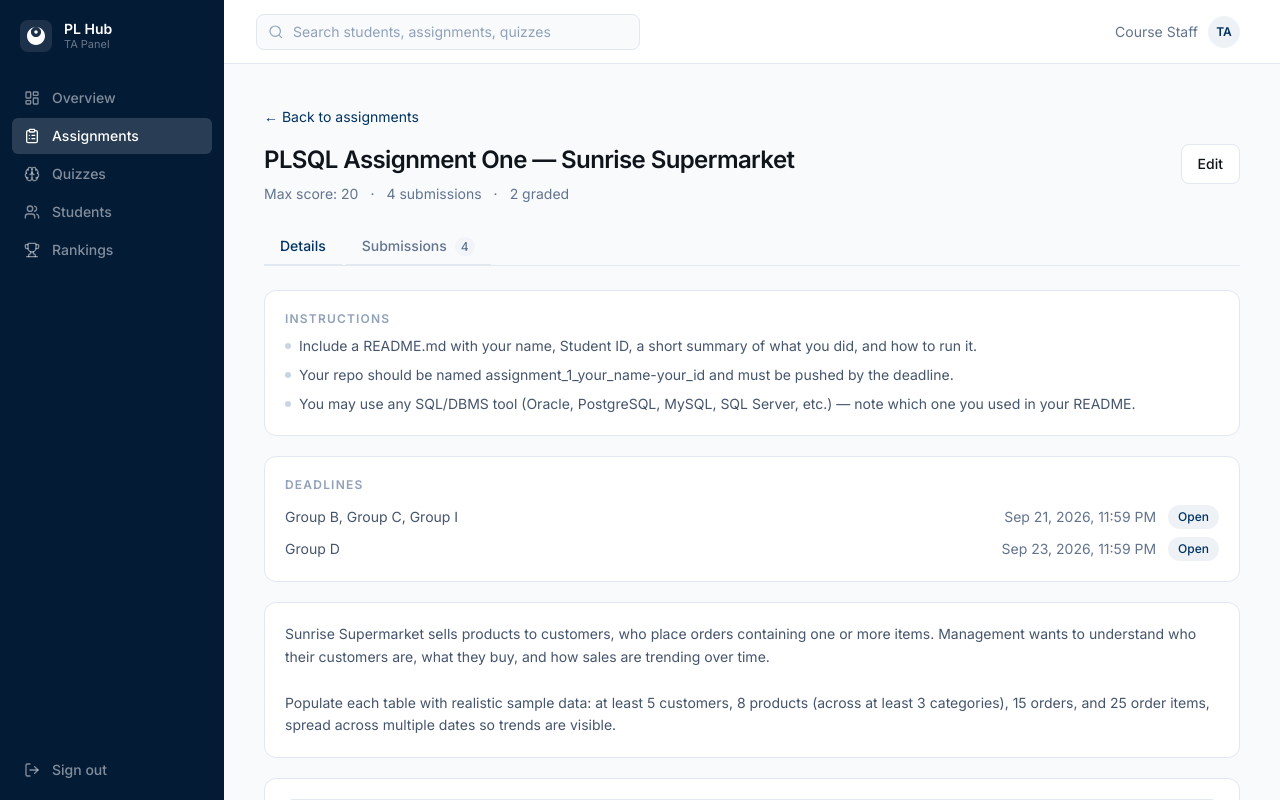
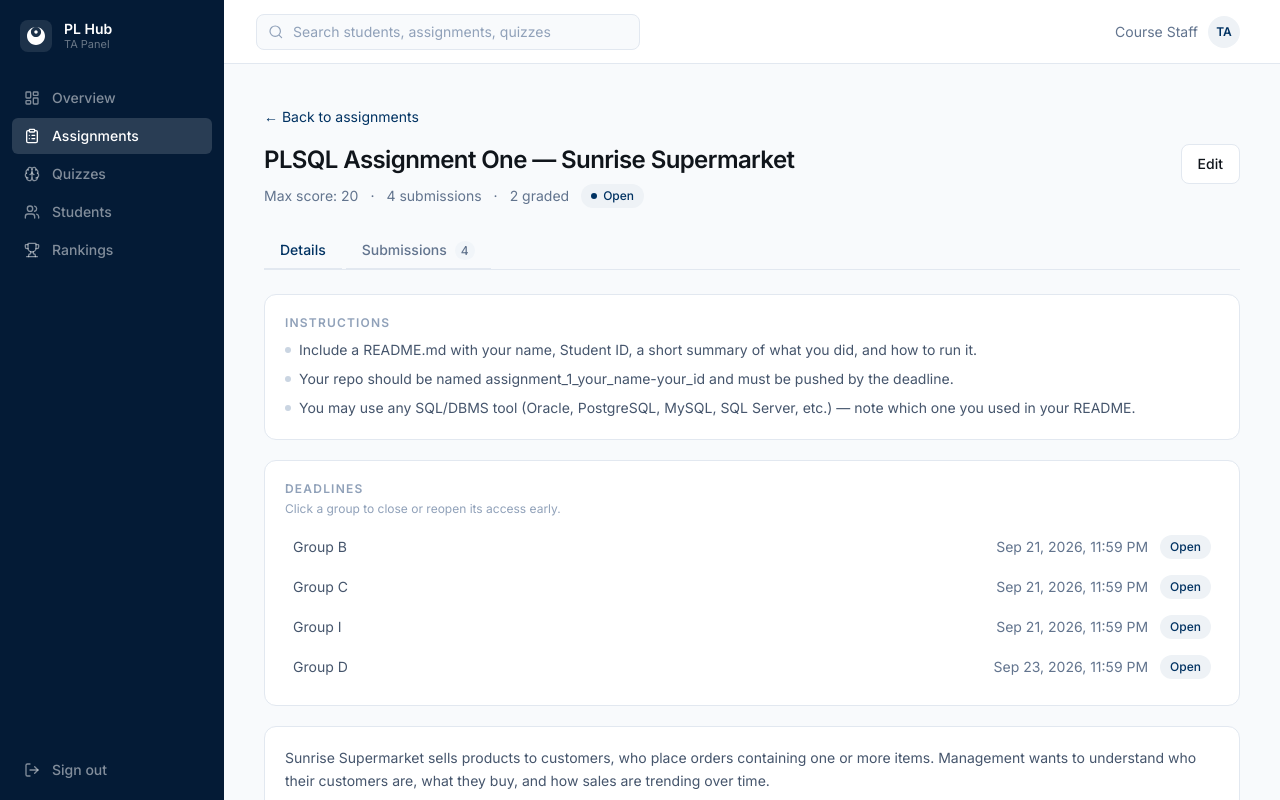
Before and after one commit to Afanyu-Emmanuel-Delonie/pl-hub, a Next.js app: page /admin/assignments/a1 in a window 1280 px wide. Shown: the top 800 px of the page. Built offline with nearby package versions, Linux system fonts and the light colour scheme.

Commit message:
feat: implement group management for assignments and quizzes

```diff
--- a/app/admin/assignments/[id]/page.tsx
+++ b/app/admin/assignments/[id]/page.tsx
@@ -8,7 +8,8 @@ import { Badge } from "@/components/ui/Badge";
 import { Button } from "@/components/ui/Button";
 import { Input } from "@/components/ui/Field";
 import { CodeBlock } from "@/components/ui/CodeBlock";
-import { ASSIGNMENTS, ASSIGNMENT_SUBMISSIONS, GROUPS } from "@/lib/mock-data";
+import { ASSIGNMENTS, ASSIGNMENT_SUBMISSIONS, setAssignmentClosedGroups } from "@/lib/mock-data";
+import { coveredGroups, deadlineForGroup, isAssignmentOpen, isClosedForGroup } from "@/lib/assignments";
 import type { AssignmentSubmission } from "@/lib/types";
 import { formatDate, formatDeadline, isPast } from "@/lib/format";
 
@@ -146,6 +147,7 @@ function GradeCard({ submission }: { submission: AssignmentSubmission }) {
 export default function AssignmentDetailPage() {
   const params = useParams<{ id: string }>();
   const [tab, setTab] = useState<Tab>("details");
+  const [, forceUpdate] = useState(0);
 
   const assignment = useMemo(
     () => ASSIGNMENTS.find((a) => a.id === params.id),
@@ -168,6 +170,16 @@ export default function AssignmentDetailPage() {
   }
 
   const graded = submissions.filter((s) => s.graded).length;
+  const isClosed = !isAssignmentOpen(assignment);
+  const groups = coveredGroups(assignment);
+
+  function toggleGroup(group: string) {
+    const closedGroups = assignment!.closedGroups.includes(group)
+      ? assignment!.closedGroups.filter((g) => g !== group)
+      : [...assignment!.closedGroups, group];
+    setAssignmentClosedGroups(assignment!.id, closedGroups);
+    forceUpdate((n) => n + 1);
+  }
 
   return (
     <div>
@@ -188,6 +200,9 @@ export default function AssignmentDetailPage() {
             <span>{submissions.length} submissions</span>
             <span>·</span>
             <span>{graded} graded</span>
+            <Badge variant={isClosed ? "neutral" : "brand"} dot>
+              {isClosed ? "Closed" : "Open"}
+            </Badge>
           </div>
         </div>
         <Link href={`/admin/assignments/${assignment.id}/edit`} className="self-start">
@@ -240,23 +255,39 @@ export default function AssignmentDetailPage() {
 
           {/* Deadlines */}
           <Card className="px-5 py-5">
-            <h2 className="mb-3 text-xs font-semibold uppercase tracking-widest text-slate-400">
+            <h2 className="text-xs font-semibold uppercase tracking-widest text-slate-400">
               Deadlines
             </h2>
-            <ul className="space-y-2">
-              {assignment.deadlines.map((d, i) => {
-                const closed = isPast(d.deadline);
+            <p className="mb-3 mt-1 text-xs text-slate-400">
+              Click a group to close or reopen its access early.
+            </p>
+            <ul className="space-y-1">
+              {groups.map((g) => {
+                const deadline = deadlineForGroup(assignment, g);
+                const pastDeadline = Boolean(deadline && isPast(deadline));
+                const closed = isClosedForGroup(assignment, g);
+                const closedEarly = assignment.closedGroups.includes(g) && !pastDeadline;
                 return (
-                  <li key={i} className="flex items-center justify-between text-sm">
-                    <span className="text-slate-600">
-                      {d.groups.length === GROUPS.length ? "All groups" : d.groups.join(", ")}
-                    </span>
-                    <span className="flex items-center gap-3">
-                      <span className="text-slate-500">{formatDeadline(d.deadline)}</span>
-                      <Badge variant={closed ? "neutral" : "brand"}>
-                        {closed ? "Closed" : "Open"}
-                      </Badge>
-                    </span>
+                  <li key={g}>
+                    <button
+                      type="button"
+                      disabled={pastDeadline}
+                      onClick={() => toggleGroup(g)}
+                      className={`flex w-full items-center justify-between rounded-lg px-2 py-1.5 text-sm transition-colors ${
+                        pastDeadline ? "cursor-default" : "hover:bg-slate-50"
+                      }`}
+                    >
+                      <span className="text-slate-600">{g}</span>
+                      <span className="flex items-center gap-3">
+                        <span className="text-slate-500">
+                          {deadline ? formatDeadline(deadline) : "—"}
+                        </span>
+                        {closedEarly && <Badge variant="warning">Closed early</Badge>}
+                        <Badge variant={closed ? "neutral" : "brand"}>
+                          {closed ? "Closed" : "Open"}
+                        </Badge>
+                      </span>
+                    </button>
                   </li>
                 );
               })}
--- a/app/admin/assignments/new/page.tsx
+++ b/app/admin/assignments/new/page.tsx
@@ -128,6 +128,7 @@ export default function NewAssignmentPage() {
       content: blocks,
       deadlines: validDeadlines,
       maxScore,
+      closedGroups: [],
       createdAt: new Date().toISOString(),
     };
 
--- a/app/admin/page.tsx
+++ b/app/admin/page.tsx
@@ -10,11 +10,12 @@ import {
 } from "@/lib/mock-data";
 import { computeLeaderboard } from "@/lib/rankings";
 import { isAssignmentOpen } from "@/lib/assignments";
-import { formatDate, isPast } from "@/lib/format";
+import { isQuizOpen } from "@/lib/quizzes";
+import { formatDate } from "@/lib/format";
 
 export default function AdminOverviewPage() {
   const activeAssignments = ASSIGNMENTS.filter(isAssignmentOpen).length;
-  const activeQuizzes = QUIZZES.filter((q) => !isPast(q.deadline)).length;
+  const activeQuizzes = QUIZZES.filter(isQuizOpen).length;
   const pending = ASSIGNMENT_SUBMISSIONS.filter((s) => !s.graded);
 
   const gradedPercents = [
--- a/app/admin/quizzes/[id]/page.tsx
+++ b/app/admin/quizzes/[id]/page.tsx
@@ -8,8 +8,8 @@ import { Badge } from "@/components/ui/Badge";
 import { Button } from "@/components/ui/Button";
 import { StatCard } from "@/components/ui/StatCard";
 import { CodeBlock } from "@/components/ui/CodeBlock";
-import { Modal } from "@/components/ui/Modal";
-import { QUIZZES, QUIZ_RESPONSES, setQuizClosed } from "@/lib/mock-data";
+import { QUIZZES, QUIZ_RESPONSES, setQuizClosedGroups } from "@/lib/mock-data";
+import { isQuizClosedForGroup, isQuizOpen, quizGroups } from "@/lib/quizzes";
 import { formatDate, formatDeadline, isPast } from "@/lib/format";
 import type { QuizQuestion } from "@/lib/types";
 
@@ -83,7 +83,6 @@ function QuestionCard({ question, index }: { question: QuizQuestion; index: numb
 export default function QuizDetailPage() {
   const params = useParams<{ id: string }>();
   const [tab, setTab] = useState<Tab>("questions");
-  const [confirmOpen, setConfirmOpen] = useState(false);
   const [, forceUpdate] = useState(0);
 
   const quiz = useMemo(() => QUIZZES.find((q) => q.id === params.id), [params.id]);
@@ -106,7 +105,8 @@ export default function QuizDetailPage() {
     );
   }
 
-  const isClosed = quiz.closed || isPast(quiz.deadline);
+  const isClosed = !isQuizOpen(quiz);
+  const groups = quizGroups(quiz);
 
   const average =
     results.length > 0
@@ -115,10 +115,12 @@ export default function QuizDetailPage() {
         )
       : 0;
 
-  function handleEndQuiz() {
-    setQuizClosed(quiz!.id);
+  function toggleGroup(group: string) {
+    const closedGroups = quiz!.closedGroups.includes(group)
+      ? quiz!.closedGroups.filter((g) => g !== group)
+      : [...quiz!.closedGroups, group];
+    setQuizClosedGroups(quiz!.id, closedGroups);
     forceUpdate((n) => n + 1);
-    setConfirmOpen(false);
   }
 
   return (
@@ -142,16 +144,9 @@ export default function QuizDetailPage() {
             </Badge>
           </div>
         </div>
-        <div className="flex items-center gap-2 self-start">
-          <Link href={`/admin/quizzes/${quiz.id}/edit`}>
-            <Button variant="secondary">Edit</Button>
-          </Link>
-          {!isClosed && (
-            <Button variant="secondary" onClick={() => setConfirmOpen(true)}>
-              End quiz
-            </Button>
-          )}
-        </div>
+        <Link href={`/admin/quizzes/${quiz.id}/edit`} className="self-start">
+          <Button variant="secondary">Edit</Button>
+        </Link>
       </div>
 
       {/* Stats */}
@@ -163,6 +158,43 @@ export default function QuizDetailPage() {
           value={results.length > 0 ? `${results[0].score}/${results[0].maxScore}` : "—"}
         />
       </div>
+
+      {/* Groups */}
+      <Card className="mb-6 px-5 py-5">
+        <h2 className="text-xs font-semibold uppercase tracking-widest text-slate-400">
+          Groups
+        </h2>
+        <p className="mb-3 mt-1 text-xs text-slate-400">
+          Click a group to close or reopen its access early.
+        </p>
+        <ul className="space-y-1">
+          {groups.map((g) => {
+            const pastDeadline = isPast(quiz.deadline);
+            const closed = isQuizClosedForGroup(quiz, g);
+            const closedEarly = quiz.closedGroups.includes(g) && !pastDeadline;
+            return (
+              <li key={g}>
+                <button
+                  type="button"
+                  disabled={pastDeadline}
+                  onClick={() => toggleGroup(g)}
+                  className={`flex w-full items-center justify-between rounded-lg px-2 py-1.5 text-sm transition-colors ${
+                    pastDeadline ? "cursor-default" : "hover:bg-slate-50"
+                  }`}
+                >
+                  <span className="text-slate-600">{g}</span>
+                  <span className="flex items-center gap-3">
+                    {closedEarly && <Badge variant="warning">Closed early</Badge>}
+                    <Badge variant={closed ? "neutral" : "brand"}>
+                      {closed ? "Closed" : "Open"}
+                    </Badge>
+                  </span>
+                </button>
+              </li>
+            );
+          })}
+        </ul>
+      </Card>
 
       {/* Tabs */}
       <div className="mb-6 flex gap-1 border-b border-slate-200">
@@ -257,17 +289,6 @@ export default function QuizDetailPage() {
           )}
         </Card>
       )}
-
-      {/* End quiz confirm modal */}
-      <Modal open={confirmOpen} onClose={() => setConfirmOpen(false)} title="End quiz?">
-        <p className="text-sm text-slate-600">
-          This will immediately close the quiz for all students. This cannot be undone.
-        </p>
-        <div className="mt-5 flex justify-end gap-2">
-          <Button variant="secondary" onClick={() => setConfirmOpen(false)}>Cancel</Button>
-          <Button onClick={handleEndQuiz}>End quiz</Button>
-        </div>
-      </Modal>
     </div>
   );
 }
--- a/app/admin/quizzes/new/page.tsx
+++ b/app/admin/quizzes/new/page.tsx
@@ -30,7 +30,7 @@ export default function NewQuizPage() {
       deadline,
       groups,
       questions,
-      closed: false,
+      closedGroups: [],
       createdAt: new Date().toISOString(),
     };
 
--- a/app/admin/quizzes/page.tsx
+++ b/app/admin/quizzes/page.tsx
@@ -3,7 +3,8 @@ import { Card } from "@/components/ui/Card";
 import { ButtonLink } from "@/components/ui/ButtonLink";
 import { Badge } from "@/components/ui/Badge";
 import { QUIZZES, QUIZ_RESPONSES } from "@/lib/mock-data";
-import { formatDeadline, isPast } from "@/lib/format";
+import { isQuizOpen } from "@/lib/quizzes";
+import { formatDeadline } from "@/lib/format";
 
 export default function QuizzesPage() {
   return (
@@ -34,7 +35,7 @@ export default function QuizzesPage() {
           <tbody>
             {QUIZZES.map((quiz) => {
               const responses = QUIZ_RESPONSES.filter((r) => r.quizId === quiz.id);
-              const closed = quiz.closed || isPast(quiz.deadline);
+              const closed = !isQuizOpen(quiz);
               return (
                 <tr key={quiz.id} className="border-b border-slate-50 last:border-0 hover:bg-slate-50/60">
                   <td className="px-5 py-4">
@@ -66,7 +67,7 @@ export default function QuizzesPage() {
         <div className="divide-y divide-slate-50 md:hidden">
           {QUIZZES.map((quiz) => {
             const responses = QUIZ_RESPONSES.filter((r) => r.quizId === quiz.id);
-            const closed = quiz.closed || isPast(quiz.deadline);
+            const closed = !isQuizOpen(quiz);
             return (
               <Link
                 key={quiz.id}
--- a/components/admin/GroupMultiSelect.tsx
+++ b/components/admin/GroupMultiSelect.tsx
@@ -5,9 +5,13 @@ import { GROUPS } from "@/lib/mock-data";
 export function GroupMultiSelect({
   selected,
   onChange,
+  options = GROUPS,
+  variant = "default",
 }: {
   selected: string[];
   onChange: (groups: string[]) => void;
+  options?: string[];
+  variant?: "default" | "danger";
 }) {
   function toggle(group: string) {
     if (selected.includes(group)) {
@@ -17,9 +21,14 @@ export function GroupMultiSelect({
     }
   }
 
+  const activeClasses =
+    variant === "danger"
+      ? "border-rose-400 bg-rose-50 text-rose-600"
+      : "border-brand bg-brand-tint text-brand";
+
   return (
     <div className="flex flex-wrap gap-2">
-      {GROUPS.map((group) => {
+      {options.map((group) => {
         const active = selected.includes(group);
         return (
           <button
@@ -27,9 +36,7 @@ export function GroupMultiSelect({
             key={group}
             onClick={() => toggle(group)}
             className={`rounded-full border px-3 py-1.5 text-sm font-medium transition-colors ${
-              active
-                ? "border-brand bg-brand-tint text-brand"
-                : "border-slate-200 text-slate-600 hover:bg-slate-50"
+              active ? activeClasses : "border-slate-200 text-slate-600 hover:bg-slate-50"
             }`}
           >
             {group}
--- a/lib/assignments.ts
+++ b/lib/assignments.ts
@@ -6,17 +6,22 @@ export function deadlineForGroup(assignment: Assignment, group: string): string
   return match ? match.deadline : null;
 }
 
+// All groups covered by at least one deadline entry, in a stable order.
+export function coveredGroups(assignment: Assignment): string[] {
+  return Array.from(new Set(assignment.deadlines.flatMap((d) => d.groups)));
+}
+
 export function isClosedForGroup(assignment: Assignment, group: string): boolean {
-  if (assignment.closed) return true;
+  if (assignment.closedGroups.includes(group)) return true;
   const deadline = deadlineForGroup(assignment, group);
   return deadline ? isPast(deadline) : false;
 }
 
-// Open overall if the TA hasn't manually closed it and at least one covered group can still submit.
+// Open overall if at least one covered group can still submit.
 export function isAssignmentOpen(assignment: Assignment): boolean {
-  if (assignment.closed) return false;
-  if (assignment.deadlines.length === 0) return true;
-  return assignment.deadlines.some((d) => !isPast(d.deadline));
+  const groups = coveredGroups(assignment);
+  if (groups.length === 0) return true;
+  return groups.some((g) => !isClosedForGroup(assignment, g));
 }
 
 export function allDeadlinesPast(assignment: Assignment): boolean {
--- /dev/null
+++ b/lib/quizzes.ts
@@ -0,0 +1,18 @@
+import { GROUPS } from "./mock-data";
+import type { Quiz } from "./types";
+import { isPast } from "./format";
+
+// Groups the quiz applies to — empty selection on the quiz means "every group".
+export function quizGroups(quiz: Quiz): string[] {
+  return quiz.groups.length === 0 ? GROUPS : quiz.groups;
+}
+
+export function isQuizClosedForGroup(quiz: Quiz, group: string): boolean {
+  if (quiz.closedGroups.includes(group)) return true;
+  return isPast(quiz.deadline);
+}
+
+// Open overall if at least one covered group can still respond.
+export function isQuizOpen(quiz: Quiz): boolean {
+  return quizGroups(quiz).some((g) => !isQuizClosedForGroup(quiz, g));
+}
--- a/lib/types.ts
+++ b/lib/types.ts
@@ -23,7 +23,7 @@ export type Assignment = {
   content: ContentBlock[];
   deadlines: GroupDeadline[];
   maxScore: number;
-  closed: boolean;
+  closedGroups: Group[]; // groups manually blocked from submitting, ahead of their deadline
   createdAt: string;
 };
 
@@ -60,7 +60,7 @@ export type Quiz = {
   deadline: string;
   groups: Group[];
   questions: QuizQuestion[];
-  closed: boolean;
+  closedGroups: Group[]; // groups manually blocked from responding, ahead of the deadline
   createdAt: string;
 };
 
```
Also changed, not shown: lib/mock-data.ts (+8 -8 lines).
